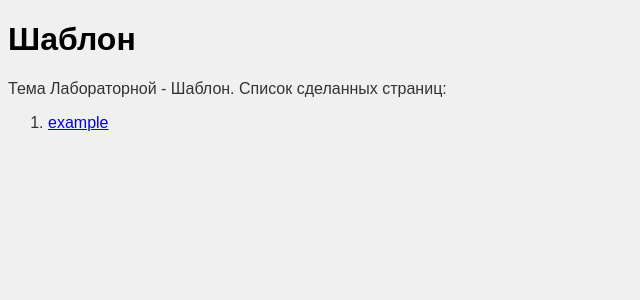
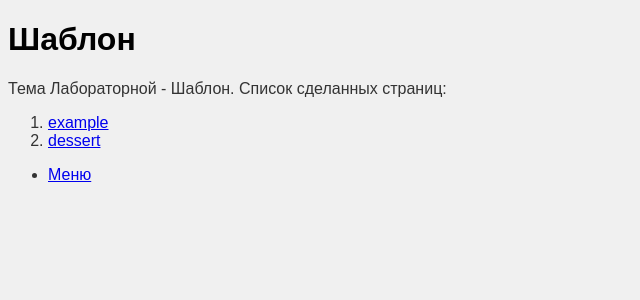
Before and after one commit to Timir2003/WEB-2, a Flask app: page /lab2/ in a window 1280 px wide. Shown: the part 66-366 px from the top of the page, without its empty margins (0-640 px from the left). Run offline with Flask 3, Linux system fonts and the light colour scheme.

Commit message:
Добавлены ссылки

```diff
--- a/app.py
+++ b/app.py
@@ -24,6 +24,7 @@ def menu():
         <nav>
             <ul>
                 <li><a href="/lab1">Первая лабораторная</a></li>
+                <li><a href="/lab2">Вторпя лабораторная</a></li>
             </ul>
         </nav>
         <footer>
--- a/templates/base.html
+++ b/templates/base.html
@@ -15,5 +15,10 @@
         {% block main %}{% endblock %}
     </main>
 
+    <nav>
+        <ul>
+            <li><a href="/menu">Меню</a></li>
+        </ul>
+    </nav>
 </body>
 </html>
--- a/templates/lab2.html
+++ b/templates/lab2.html
@@ -9,5 +9,8 @@
         <li>
             <a href="/lab2/example"> example</a>
         </li>
+        <li>
+            <a href="/lab2/dessert"> dessert</a>
+        </li>
     </ol>
 {% endblock %}
```
